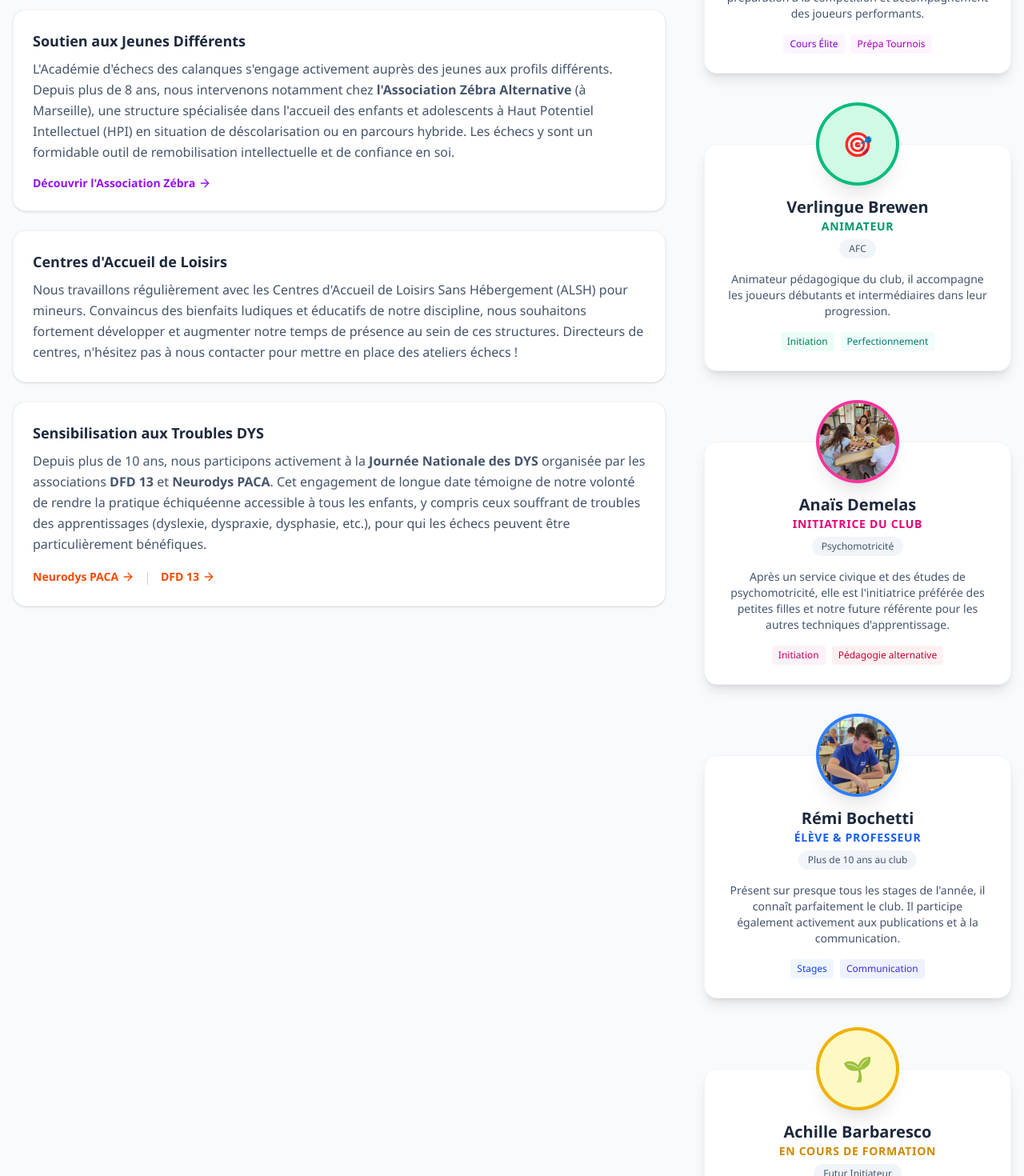
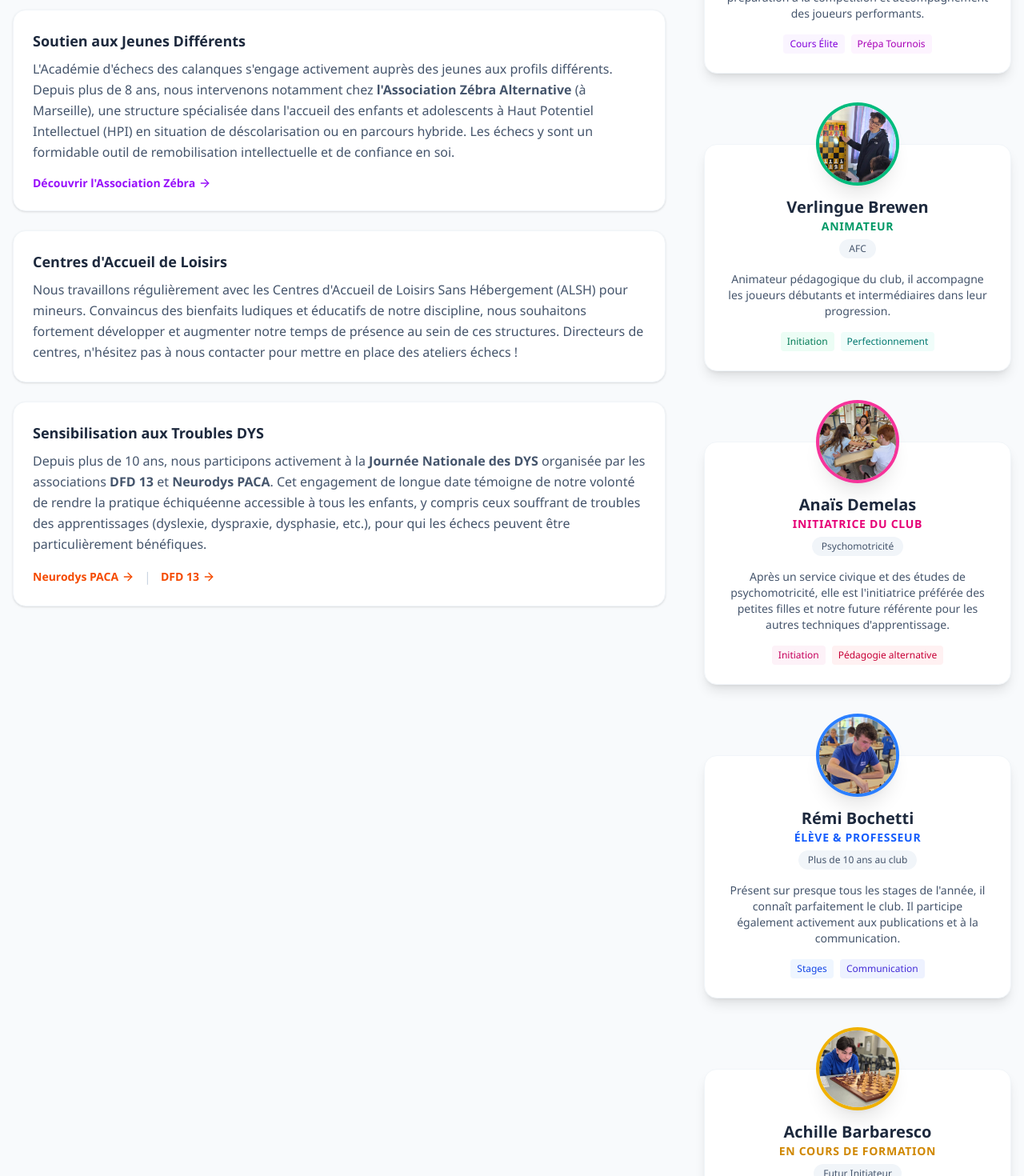
Before and after one commit to jgiraudeau/ac_echecs_calanques, a Next.js app: page /club in a window 1280 px wide. Shown: the part 1980-3450 px from the top of the page at 80% size. Built offline with nearby package versions, Linux system fonts and the light colour scheme.

Commit message:
Add Achille and Brewen photos to club page

```diff
--- a/src/app/club/page.tsx
+++ b/src/app/club/page.tsx
@@ -287,8 +287,13 @@ export default function ClubPage() {
                         {/* Verlingue Brewen */}
                         <div className="relative pt-12">
                             <div className="absolute top-0 left-1/2 -translate-x-1/2 z-10">
-                                <div className="w-24 h-24 rounded-full bg-emerald-100 ring-4 ring-emerald-500 shadow-xl flex items-center justify-center text-3xl">
-                                    🎯
+                                <div className="w-24 h-24 rounded-full overflow-hidden ring-4 ring-emerald-500 shadow-xl relative">
+                                    <Image
+                                        src="/images/Brewen.jpg"
+                                        alt="Verlingue Brewen"
+                                        fill
+                                        className="object-cover"
+                                    />
                                 </div>
                             </div>
                             <div className="bg-white rounded-2xl shadow-lg border border-slate-100 pt-16 pb-6 px-6 text-center">
@@ -360,8 +365,13 @@ export default function ClubPage() {
                         {/* Achille Barbaresco */}
                         <div className="relative pt-12">
                             <div className="absolute top-0 left-1/2 -translate-x-1/2 z-10">
-                                <div className="w-24 h-24 rounded-full bg-yellow-100 ring-4 ring-yellow-500 shadow-xl flex items-center justify-center text-3xl">
-                                    🌱
+                                <div className="w-24 h-24 rounded-full overflow-hidden ring-4 ring-yellow-500 shadow-xl relative">
+                                    <Image
+                                        src="/images/Achille.jpg"
+                                        alt="Achille Barbaresco"
+                                        fill
+                                        className="object-cover"
+                                    />
                                 </div>
                             </div>
                             <div className="bg-white rounded-2xl shadow-lg border border-slate-100 pt-16 pb-6 px-6 text-center">
```
Also changed, not shown: public/images/Achille.jpg (added), public/images/Brewen.jpg (added).
